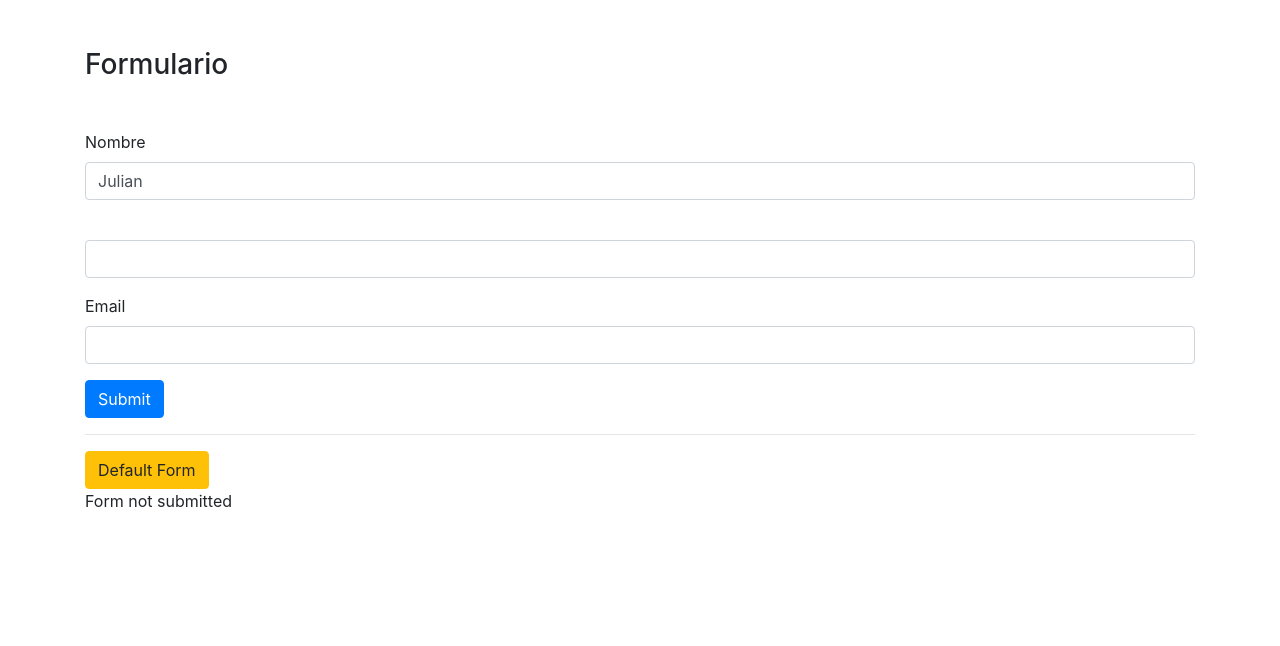
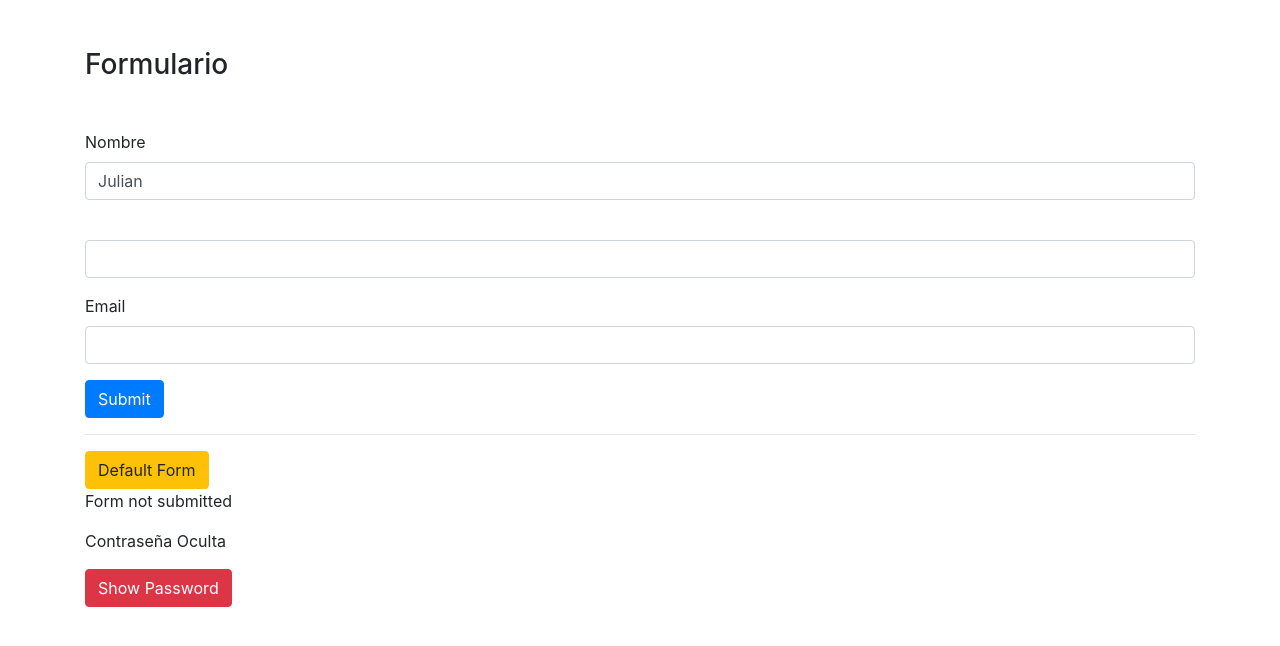
Before and after one commit to julianperezpesce/otherApp, an Angular app: page / in a window 1280 px wide. Shown: the top 646 px of the page. Built offline with nearby package versions, Linux system fonts and the light colour scheme.

Commit message:
new method  onShowPassword()

```diff
--- a/src/app/form-first/form-first.component.html
+++ b/src/app/form-first/form-first.component.html
@@ -17,5 +17,15 @@
     <hr>
     <button class="btn btn-warning" (click)="onDefaultForm()">Default Form</button>
 
-    <p> {{ status }} </p>
+    <p mt-5> {{ status }} </p>
+
+    <div *ngIf="displayPassword; then showPassword; else hidePassword">
+    </div>
+    <ng-template #showPassword>
+        <p>1234567890</p>
+    </ng-template>
+    <ng-template #hidePassword>
+        <p>Contraseña Oculta</p>
+    </ng-template>
+    <button class="btn btn-danger" (click)="onShowPassword()">Show Password</button>
 </div>
--- a/src/app/form-first/form-first.component.ts
+++ b/src/app/form-first/form-first.component.ts
@@ -10,6 +10,7 @@ export class FormFirstComponent implements OnInit {
   status: string = 'Form not submitted';
   defaultName: string = 'Julian';
   user: string = '';
+  displayPassword: boolean = false;
 
   constructor() { }
 
@@ -26,6 +27,11 @@ export class FormFirstComponent implements OnInit {
 
   onDefaultForm(){
     this.defaultName = 'Alberto';
+
+  }
+
+  onShowPassword(){
+    this.displayPassword = true;
   }
 
 }
```
